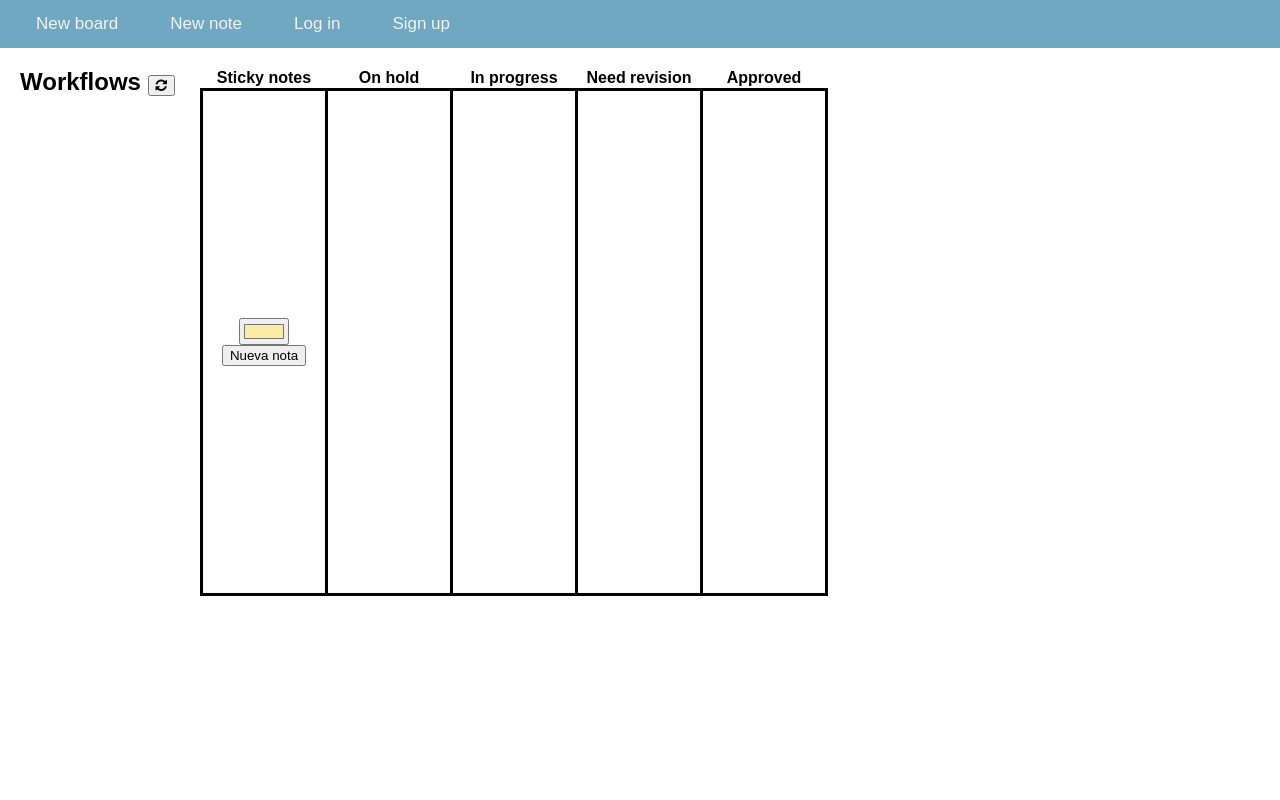
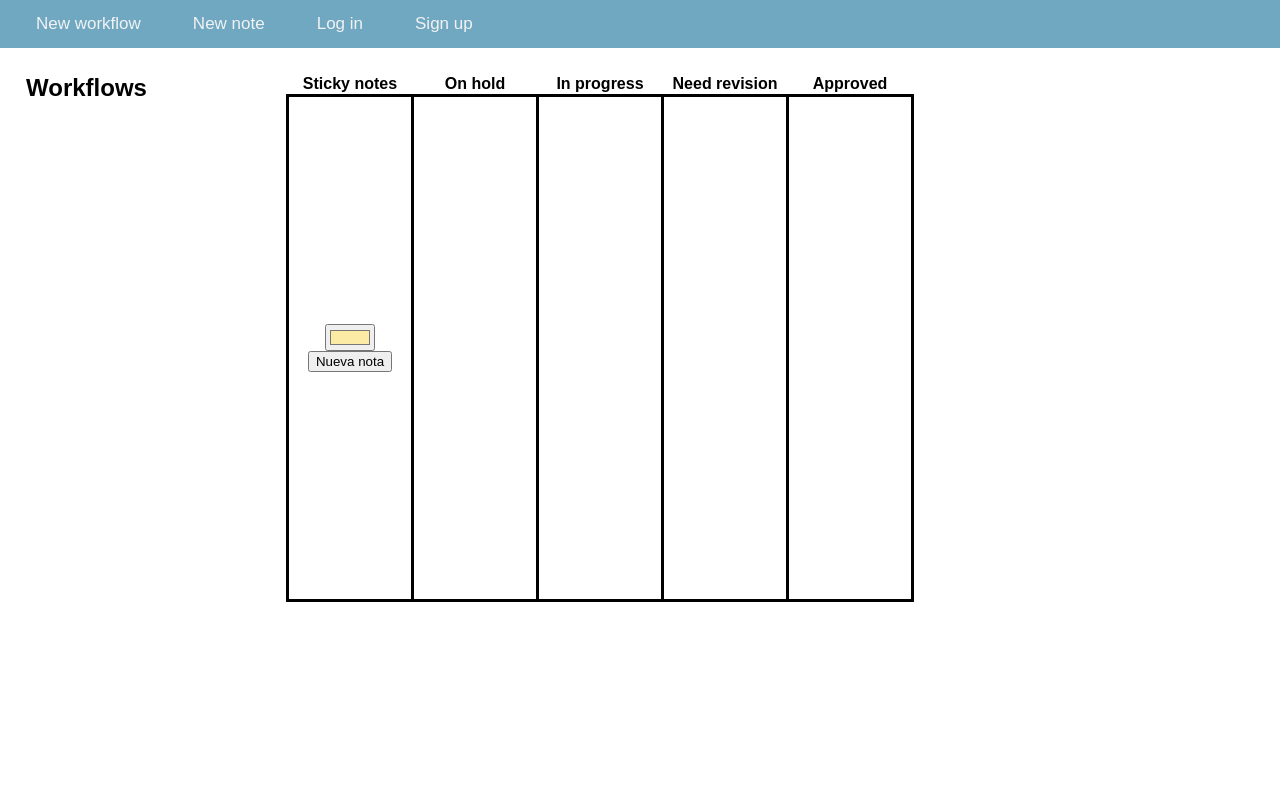
Before and after one commit to KevinFallas03/WorkFlow-StickyNotes, a PHP site: page / in a window 1280 px wide. Run offline with PHP 8.4, Linux system fonts and the light colour scheme.

Commit message:
Add crud buttons and change layout

```diff
--- a/css/main.css
+++ b/css/main.css
@@ -0,0 +1,13 @@
+:root {
+    --btn-crud-pastelblue: #9aabdb;
+}
+
+#content {
+    padding: 1px;
+    display: flex;
+  }
+
+#content .workflows {
+    width: 230px;
+    padding: 5px;
+}
--- a/css/stickynotes.css
+++ b/css/stickynotes.css
@@ -1,8 +1,9 @@
 @import url('main.css');
 
 .board {
-    margin-left: 200px;
-    margin-top: 20px;
+    flex: 1;
+    margin-left: 25px;
+    margin-top: 25px;
 }
 
 td{
--- a/css/workflow.css
+++ b/css/workflow.css
@@ -1,7 +1,7 @@
+@import url("main.css");
 
 .workflows {
-    width: 200px;   height: 100%;
-    position: fixed;
+    width: 200px;
     z-index: 1;
     margin-left: 20px;
     left: 0;
@@ -9,23 +9,24 @@
 
 /* Style the workflow-item */
 .workflow-item {
-    width: 150px;
-    overflow: hidden;
-    border: 1px solid #ccc;
-    background-color: #f1f1f1;
+  width: 200px;
+  padding: 4px 2px;
+  font-size: 17px;
+}
+
+.workflow-list{
+  overflow: auto;
+  height: 480px;
+}
+
+.wf-clickable{
+  cursor: pointer;
+  width: 120px;
 }
 
   /* Style the buttons inside the workflow-item */
 .workflow-item button {
-    width: 150px;
-    background-color: inherit;
-    float: left;
-    border: none;
-    outline: none;
-    cursor: pointer;
-    padding: 14px 16px;
-    transition: 0.3s;
-    font-size: 17px;
+
 }
 
   /* Change background color of buttons on hover */
@@ -45,3 +46,19 @@
   border: 1px solid #ccc;
   border-top: none;
 }
+
+.crud-btn{
+  background-color:  var(--btn-crud-pastelblue);
+  display: inline-block;
+  border: none; /* Remove borders */
+  color: white; /* White text */
+  width: 20px;
+  margin-left: 2%;
+  padding: 4px 4px 4px 10px; /* top, left, bottom, right*/
+  font-size: 16px;
+  cursor: pointer; /* Mouse pointer on hover */
+}
+
+.crud-btn:hover {
+  background-color: RoyalBlue;
+}
--- a/index.html
+++ b/index.html
@@ -18,7 +18,7 @@
 </head>
 <body>
     <div class="navbar" id="navbar_id">
-        <a>New board</a>
+        <a>New workflow</a>
         <a>New note</a>
         <a>Log in</a>
         <a>Sign up</a>
@@ -26,13 +26,10 @@
             <i class="fa fa-bars"></i>
         </a>
     </div>
+    <div id="content">
         <div class="workflows" >
-        <h2>Workflows
-            <button onclick="get_workflows()">
-                <i class="fa fa-refresh" aria-hidden="true"></i>
-            </button>
-        </h2>
-        <div id="workflows_id" >
+            <h2>Workflows</h2>
+            <div id="workflow-list-id" class="workflow-list" >
 
             </div>
         </div>
@@ -69,6 +66,8 @@
                 </tbody>
             </table>
         </div>
+    </div>
+
 
 </body>
 </html>
--- a/scripts/workflows.js
+++ b/scripts/workflows.js
@@ -28,24 +28,71 @@
     xhttp.send();
 }
 
+window.onload = () =>{
+    get_workflows();
+}
+
 function get_workflows()
 {
     workflows_request();
-    document.getElementById("workflows_id").innerHTML="";
-    console.log(data);
+    // console.log(data);
     data.forEach(
         element =>
         {
-            console.log(element);
+            // console.log(element);
             workflow = document.createElement("div");
-            // workflow.className = workflow_item;
-            workflow.setAttribute("id", "workflow"+element.id);
-            document.getElementById("workflows_id").appendChild(workflow);
-            workflow_element = document.createElement("button");
-            workflow.className = "workflow-item"
-            workflow_element.onclick = `open_workflow(event, ${element.name})`;
-            workflow_element.innerHTML= element.name;
-            workflow.appendChild(workflow_element);
+            workflow.className = "workflow-item";
+            workflow.setAttribute("id", "workflow" + element.id);
+
+            delete_button = document.createElement("div");
+            delete_button.setAttribute("id", "delete_button" + element.id);
+            delete_button.className = "crud-btn";
+            delete_icon = document.createElement("i");
+            delete_icon.className = "fa fa-trash";
+            delete_button.appendChild(delete_icon);
+
+            edit_button = document.createElement("div");
+            edit_button.setAttribute("id", "edit_button" + element.id);
+            edit_button.className = "crud-btn";
+            edit_icon = document.createElement("i");
+            edit_icon.className = "fa fa-pencil";
+            edit_button.appendChild(edit_icon);
+
+            info_button = document.createElement("div");
+            info_button.setAttribute("id", "info_button" + element.id);
+            info_button.className = "crud-btn";
+            info_icon = document.createElement("i");
+            info_icon.className = "fa fa-info-circle";
+            info_button.appendChild(info_icon);
+
+            workflow_clickable = document.createElement("div");
+            workflow_clickable.setAttribute("id", "wf_clickable" + element.id);
+            workflow_clickable.className = "wf-clickable";
+            workflow_clickable.innerHTML = element.name;
+
+            delete_button.onclick = () => {
+                alert("Deleting workflow " + element.name);
+            };
+
+            edit_button.onclick = () => {
+                alert("Editing workflow " + element.name);
+            };
+
+            info_button.onclick = () => {
+                alert("Workflow name: "+ element.name +"\nDescription: " + element.description + "\nCreation date: " + element.creation_date);
+            };
+
+            workflow_clickable.onclick = () => {
+                alert("Switching to workflow " + element.name);
+            }
+
+
+            workflow.appendChild(workflow_clickable);
+            workflow.appendChild(delete_button);
+            workflow.appendChild(edit_button);
+            workflow.appendChild(info_button);
+
+            document.getElementById("workflow-list-id").appendChild(workflow);
         }
 
     )
```
Lines whose indentation alone changed are shown as unchanged.
